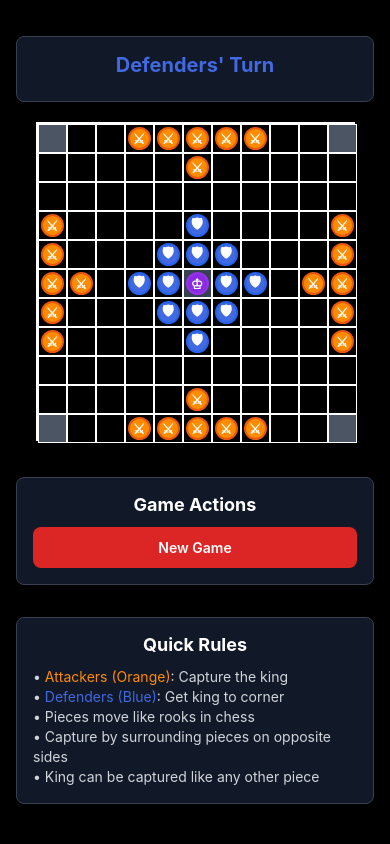
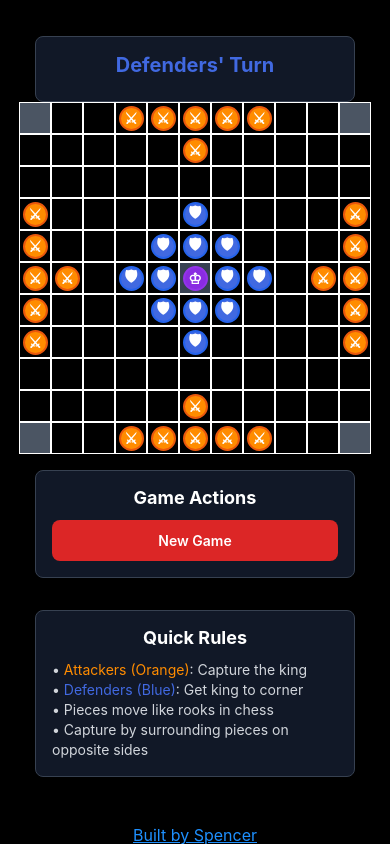
Before and after one commit to shadtek/viking-chess, a React Native app: screen / in a window 390 px wide. Built offline with nearby package versions, Linux system fonts and the light colour scheme.

Commit message:
wip on style fixes

```diff
--- a/src/components/GameBoard.js
+++ b/src/components/GameBoard.js
@@ -1,4 +1,4 @@
-import React from "react";
+import React, { useState, useEffect } from "react";
 import { View, ScrollView, Dimensions, Text } from "react-native";
 import BoardSquare from "./BoardSquare";
 import CaptureAnimation from "./CaptureAnimation";
@@ -11,73 +11,59 @@ const GameBoard = ({
 	isValidMoveDestination,
 	captureAnimations,
 	onCaptureAnimationComplete,
-	maxWidth = 320,
+	heightPercentage = 0.6, // Default to 60% of screen height
 }) => {
-	const screenWidth = Dimensions.get("window").width;
-	const boardWidth = Math.min(maxWidth, screenWidth - 40);
+	const [dimensions, setDimensions] = useState(Dimensions.get("window"));
+
+	useEffect(() => {
+		const subscription = Dimensions.addEventListener("change", ({ window }) => {
+			setDimensions(window);
+		});
+
+		return () => subscription?.remove();
+	}, []);
+
+	// Calculate board size based on screen height percentage with 16px padding
+	const availableWidth = dimensions.width - 32; // 16px padding on each side (handled by parent ScrollView)
+	const targetBoardSize = dimensions.height * heightPercentage;
+	const boardWidth = Math.min(targetBoardSize, availableWidth);
 	const squareSize = Math.floor(boardWidth / BOARD_SIZE);
+	const actualBoardSize = squareSize * BOARD_SIZE; // The actual board size after rounding
+
+	console.log("Dimensions:", dimensions);
+	console.log("Available width:", availableWidth);
+	console.log("Target board size:", targetBoardSize);
+	console.log("Calculated board width:", boardWidth);
+	console.log("Square size:", squareSize);
+	console.log("Actual board size:", actualBoardSize);
+
+	const logDimensions = (event, id) => {
+		const { width, height } = event.nativeEvent.layout;
+		console.log(`[${id}] Layout - Width: ${width}, Height: ${height}`);
+	};
 
 	return (
-		<ScrollView
-			contentContainerStyle={{
+		<View
+			style={{
 				alignItems: "center",
 				justifyContent: "center",
-				paddingVertical: 20,
-				flex: 1,
+				width: actualBoardSize,
+				height: actualBoardSize,
 			}}
-			style={{ flex: 1 }}
+			nativeID="gameboard-outer"
+			onLayout={(event) => logDimensions(event, "gameboard-outer")}
 		>
-			<View style={{ alignItems: "center" }}>
-				{/* Column labels */}
-				{/* <View style={{ flexDirection: "row", marginBottom: 5 }}>
-					<View style={{ width: 20 }} />
-					{Array.from({ length: BOARD_SIZE }, (_, i) => (
-						<Text
-							key={i}
-							style={{
-								width: squareSize,
-								textAlign: "center",
-								color: "#000000",
-								fontSize: 12,
-								fontWeight: "bold",
-							}}
-						>
-							{i}
-						</Text>
-					))}
-				</View> */}
-
-				<View style={{ flexDirection: "row" }}>
-					{/* Row labels */}
-					{/* <View style={{ justifyContent: "space-around", marginRight: 5 }}>
-						{Array.from({ length: BOARD_SIZE }, (_, i) => (
-							<Text
-								key={i}
-								style={{
-									height: squareSize,
-									lineHeight: squareSize,
-									textAlign: "center",
-									color: "#000000",
-									fontSize: 12,
-									fontWeight: "bold",
-									width: 20,
-								}}
-							>
-								{i}
-							</Text>
-						))}
-					</View> */}
-
 			{/* Game board */}
 			<View
 				style={{
-							width: squareSize * BOARD_SIZE,
-							height: squareSize * BOARD_SIZE,
-							borderWidth: 2,
+					width: actualBoardSize,
+					height: actualBoardSize,
 					borderColor: "#FFFFFF",
 					backgroundColor: "#000000",
 					position: "relative",
 				}}
+				nativeID="gameboard-inner"
+				onLayout={(event) => logDimensions(event, "gameboard-inner")}
 			>
 						{board.map((row, rowIndex) => (
 							<View key={rowIndex} style={{ flexDirection: "row" }}>
@@ -113,8 +99,6 @@ const GameBoard = ({
 							))}
 			</View>
 		</View>
-			</View>
-		</ScrollView>
 	);
 };
 
--- a/src/components/GameControls.js
+++ b/src/components/GameControls.js
@@ -76,8 +76,7 @@ const GameControls = ({ onResetGame, isGameActive }) => {
 					Capture the king{"\n"}•{" "}
 					<Text style={{ color: "#4169E1" }}>Defenders (Blue)</Text>: Get king
 					to corner{"\n"}• Pieces move like rooks in chess{"\n"}• Capture by
-					surrounding pieces on opposite sides{"\n"}• King can be captured like
-					any other piece
+					surrounding pieces on opposite sides
 				</Text>
 			</View>
 		</View>
--- a/src/screens/GameScreen.js
+++ b/src/screens/GameScreen.js
@@ -1,5 +1,5 @@
-import React from "react";
-import { View, ScrollView, SafeAreaView, StatusBar } from "react-native";
+import React, { useState, useEffect } from "react";
+import { View, ScrollView, SafeAreaView, StatusBar, Dimensions } from "react-native";
 import { useGameState } from "../hooks/useGameState";
 import GameBoard from "../components/GameBoard";
 import GameStatus from "../components/GameStatus";
@@ -7,6 +7,16 @@ import GameControls from "../components/GameControls";
 import BuiltBySpencer from "../components/BuiltBySpencer";
 
 const GameScreen = () => {
+	const [dimensions, setDimensions] = useState(Dimensions.get("window"));
+
+	useEffect(() => {
+		const subscription = Dimensions.addEventListener("change", ({ window }) => {
+			setDimensions(window);
+		});
+
+		return () => subscription?.remove();
+	}, []);
+
 	const {
 		board,
 		currentPlayer,
@@ -21,17 +31,53 @@ const GameScreen = () => {
 		isValidMoveDestination,
 	} = useGameState();
 
+	const logDimensions = (event, id) => {
+		const { width, height } = event.nativeEvent.layout;
+		console.log(`[${id}] Layout - Width: ${width}, Height: ${height}`);
+	};
+
+	console.log("GameScreen dimensions:", dimensions);
+
+	// Calculate the same board width as GameBoard component for consistent alignment
+	const availableWidth = dimensions.width - 32; // 16px padding on each side
+	const targetBoardSize = dimensions.height * 0.6; // Same heightPercentage as GameBoard
+	const boardWidth = Math.min(targetBoardSize, availableWidth);
+	const squareSize = Math.floor(boardWidth / 11); // BOARD_SIZE is 11
+	const actualBoardSize = squareSize * 11;
+
 	return (
-		<SafeAreaView className="flex-1 bg-black">
+		<SafeAreaView
+			className="flex-1 bg-black"
+			style={{
+				width: dimensions.width,
+				maxWidth: dimensions.width
+			}} // Explicitly constrain to screen width
+			nativeID="safe-area"
+			onLayout={(event) => logDimensions(event, "safe-area")}
+		>
 			<StatusBar barStyle="light-content" backgroundColor="#000000" />
 
 			<ScrollView
 				className="flex-1"
-				contentContainerStyle={{ flexGrow: 1 }}
+				style={{ width: dimensions.width }} // Constrain ScrollView to screen width
+				contentContainerStyle={{
+					flexGrow: 1,
+					paddingHorizontal: 16, // Add the 16px padding here instead
+				}}
 				showsVerticalScrollIndicator={false}
+				nativeID="main-scroll"
+				onLayout={(event) => logDimensions(event, "main-scroll")}
 			>
 				{/* Game Status */}
-				<View className="pt-4">
+				<View
+					className="pt-4"
+					style={{
+						width: actualBoardSize,
+						alignSelf: 'center'
+					}}
+					nativeID="game-status-container"
+					onLayout={(event) => logDimensions(event, "game-status-container")}
+				>
 					<GameStatus
 						currentPlayer={currentPlayer}
 						gameStatus={gameStatus}
@@ -41,24 +87,48 @@ const GameScreen = () => {
 				</View>
 
 				{/* Game Board */}
-				<View className="flex-1 justify-center">
+				<View
+					className="justify-center items-center"
+					style={{ alignSelf: 'center' }}
+					nativeID="game-board-container"
+					onLayout={(event) => logDimensions(event, "game-board-container")}
+				>
 					<GameBoard
 						board={board}
 						selectedSquare={selectedSquare}
 						onSquarePress={handleSquarePress}
 						isValidMoveDestination={isValidMoveDestination}
-						maxWidth={320}
+						heightPercentage={0.6} // 60% of screen height - adjust this value to dial in the size
 						captureAnimations={captureAnimations}
 						onCaptureAnimationComplete={removeCaptureAnimation}
 					/>
 				</View>
 
 				{/* Game Controls */}
-				<GameControls
-					onResetGame={resetGame}
-					isGameActive={gameStatus === "playing"}
-				/>
-				<BuiltBySpencer />
+				<View
+					style={{
+						width: actualBoardSize,
+						alignSelf: 'center'
+					}}
+					nativeID="game-controls-container"
+					onLayout={(event) => logDimensions(event, "game-controls-container")}
+				>
+					<GameControls
+						onResetGame={resetGame}
+						isGameActive={gameStatus === "playing"}
+					/>
+				</View>
+
+				<View
+					style={{
+						width: actualBoardSize,
+						alignSelf: 'center'
+					}}
+					nativeID="built-by-spencer-container"
+					onLayout={(event) => logDimensions(event, "built-by-spencer-container")}
+				>
+					<BuiltBySpencer />
+				</View>
 			</ScrollView>
 		</SafeAreaView>
 	);
--- a/tailwind.config.js
+++ b/tailwind.config.js
@@ -10,9 +10,9 @@ module.exports = {
 				"viking-blue": "#4169E1",
 				"viking-purple": "#8A2BE2",
 			},
-			maxWidth: {
-				"game-board": "320px",
-			},
+			// maxWidth: {
+			// 	"game-board": "320px",
+			// },
 		},
 	},
 	plugins: [],
```
Lines whose indentation alone changed are shown as unchanged.
